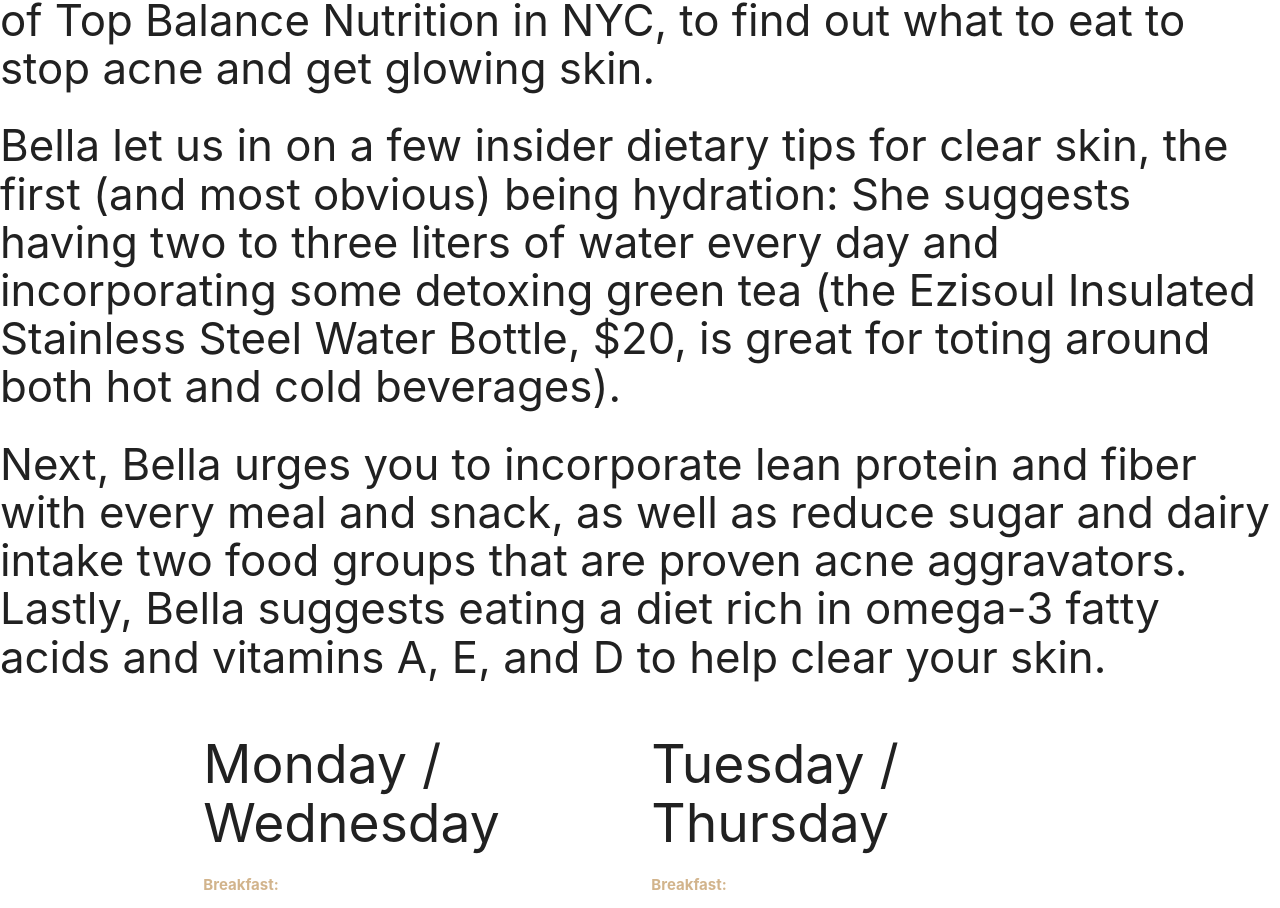
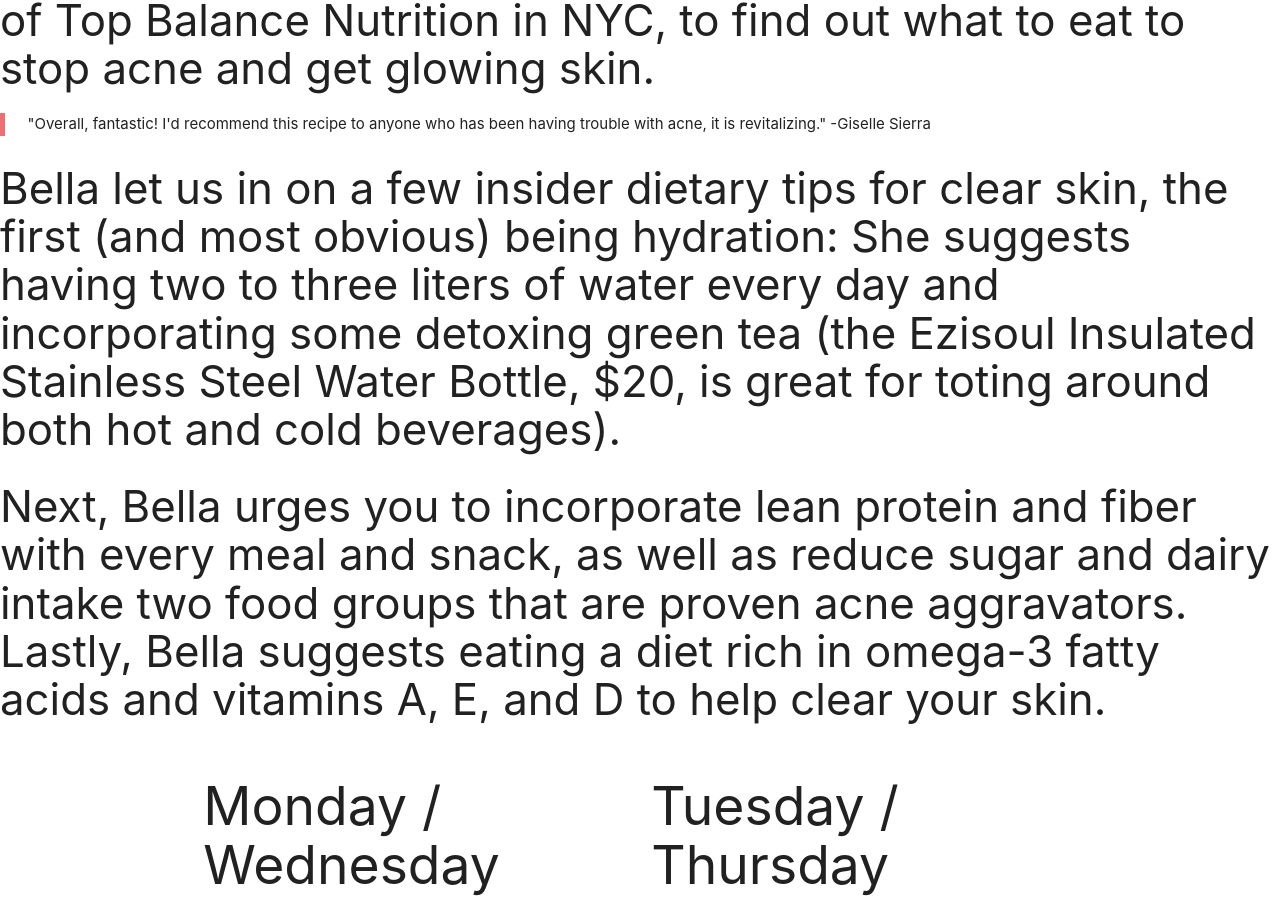
Before and after one commit to sofiagvd/final, a plain HTML site: page index.html in a window 1280 px wide. Shown: the part 1011-1919 px from the top of the page. Drawn offline with nearby package versions, Linux system fonts and the light colour scheme.

Commit message:
Update index.html

```diff
--- a/index.html
+++ b/index.html
@@ -32,6 +32,10 @@
 
       <h3> Do not get us wrong; we love snacking on junky foods during a Netflix binge just as much as the next person, but we understand we are not doing ourselves any favors while doing so, especially when we wake up to a big breakout the next morning. As a result, we turned to Maria Bella, founder of Top Balance Nutrition in NYC, to find out what to eat to stop acne and get glowing skin.</h3>
 
+<blockquote>
+                "Overall, fantastic! I'd recommend this recipe to anyone who has been having trouble with acne, it is revitalizing."
+                <span>-Giselle Sierra</span>
+            </blockquote>
 
       <h3>Bella let us in on a few insider dietary tips for clear skin, the first (and most obvious) being hydration: She suggests having two to three liters of water every day and incorporating some detoxing green tea (the Ezisoul Insulated Stainless Steel Water Bottle, $20, is great for toting around both hot and cold beverages).</h3>
 
```
